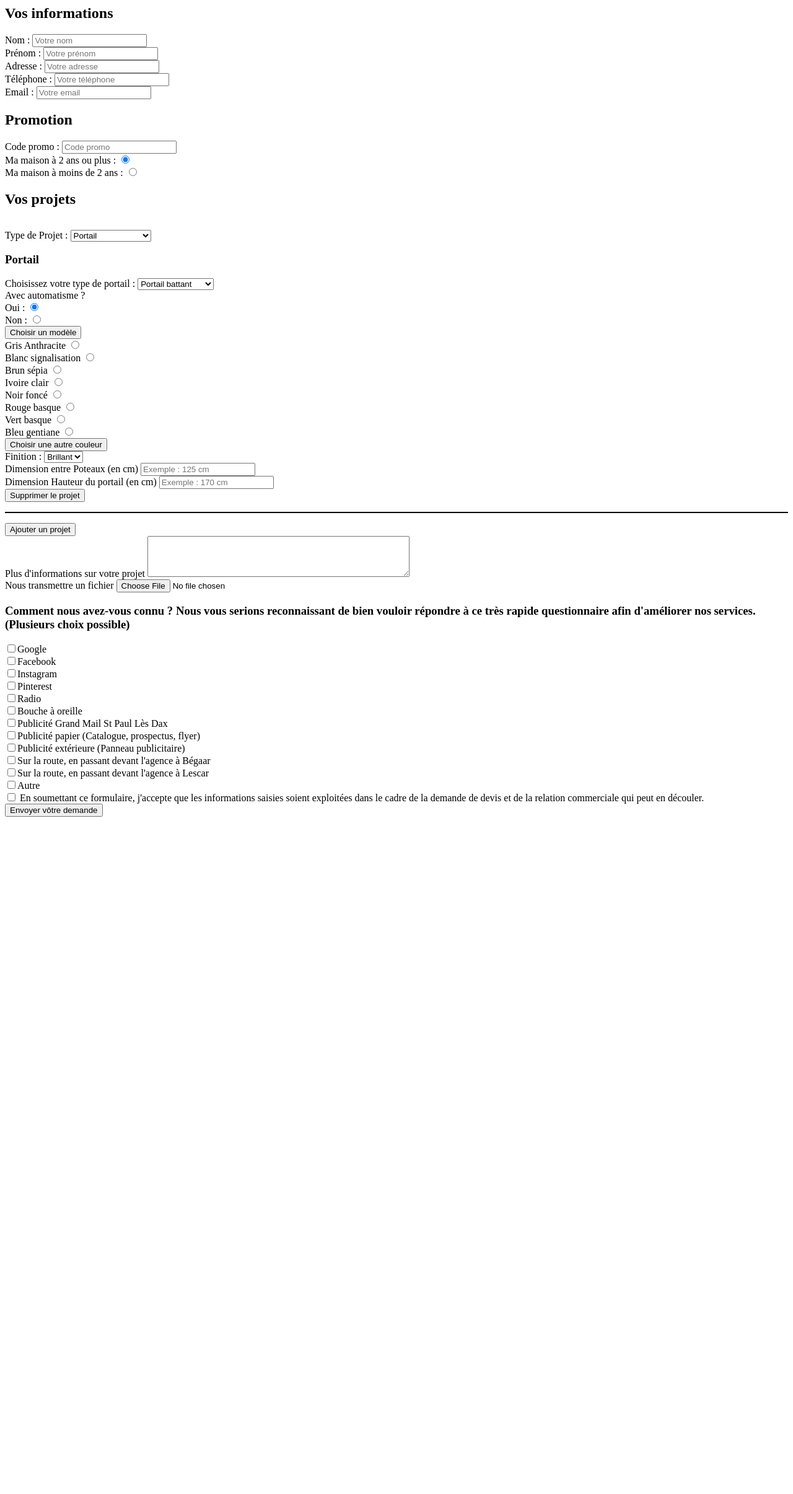
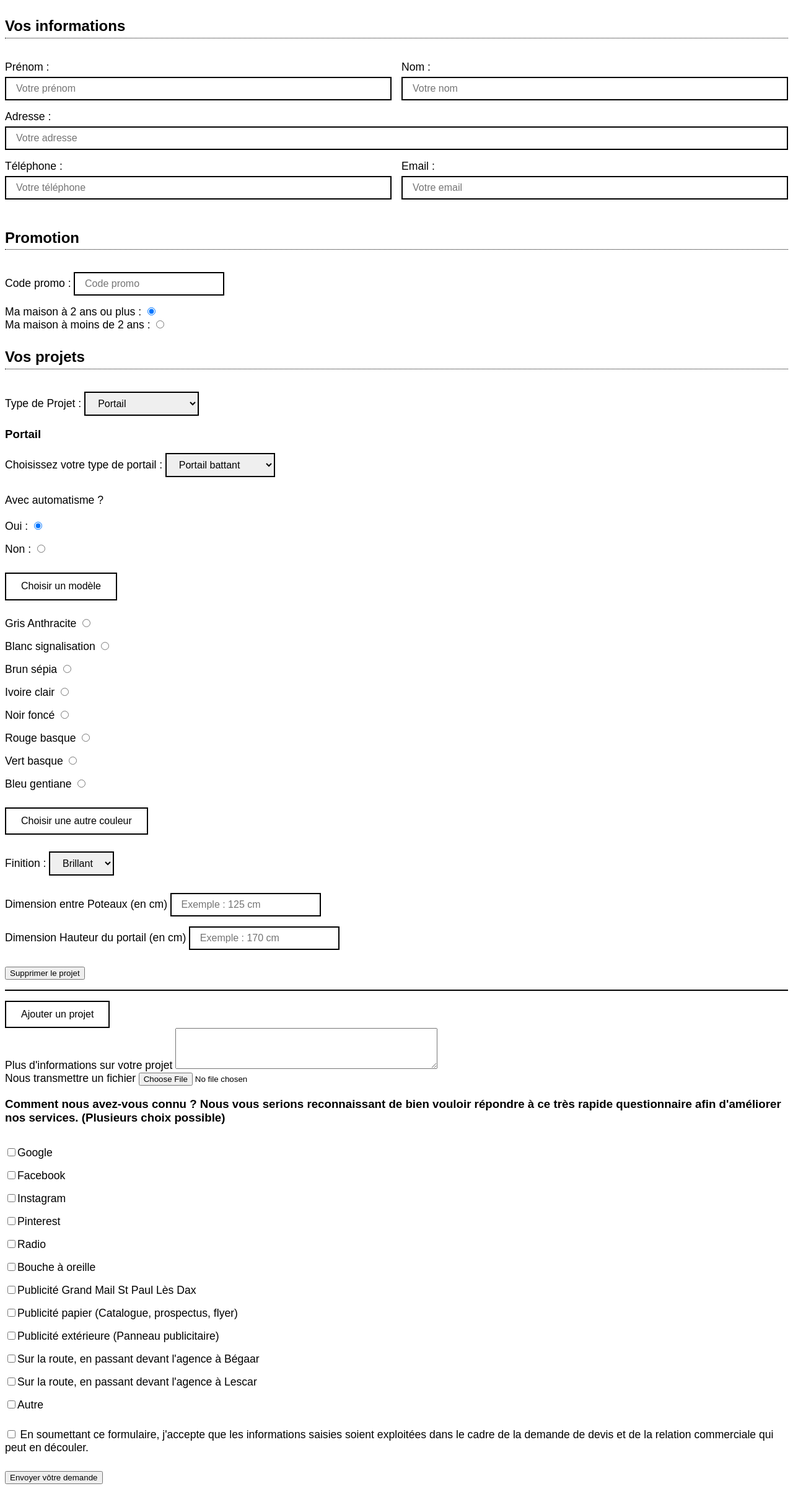
Before and after one commit to C6H804/formulaireDevis, a PHP site: page /form.php in a window 1280 px wide. Shown: the whole page at 62% size. Before the commit the page ends 1318 px from the top, so only its background shows below. Run offline with PHP 8.4, Linux system fonts and the light colour scheme.

Commit message:
Update README, enhance form structure, and add CSS styles for improved UI

```diff
--- a/components/page/formHeader.php
+++ b/components/page/formHeader.php
@@ -4,8 +4,8 @@ echo "<div class='section sectionIdentite'>";
 echo "<h2>Vos informations</h2>";
 echo "<div class='sectionGroup sectionGroupName'>";
 
+echo createInput("text", "surname", "Votre prénom", "Prénom :", "", "", "required");
 echo createInput("text", "name", "Votre nom", "Nom :", "", "", "required");
-echo createInput("text", "surname", "Votre prénom", "Prénom :", "", "", "required");
 echo "</div>";
 echo "<div class='sectionGroup sectionGroupAddress'>";
 echo createInput("text", "address", "Votre adresse", "Adresse :", "", "", "required");
--- a/components/products/_projectHeader.php
+++ b/components/products/_projectHeader.php
@@ -5,6 +5,7 @@ function projectHeader($id): bool|string
     ?>
     <div class="project" id="project<?php echo $id ?>">
         <div class="projectHeader" id="projectHeader<?php echo $id ?>">
+            <div class="inputField">
                 <label for="selectProject<?php echo $id ?>">Type de Projet : </label>
                 <select name="selectProject<?php echo $id; ?>" id="selectProject<?php echo $id ?>" onchange="window.changeProjectType(<?php echo $id ?>)">
                     <option value="Portail">Portail</option>
@@ -21,6 +22,7 @@ function projectHeader($id): bool|string
                     <option value="Autre">Autre</option>
                 </select>
             </div>
+        </div>
     <div class="projectBody">
 
 
--- /dev/null
+++ b/css/form.css
@@ -0,0 +1,82 @@
+form {
+    font-family: 'Montserrat', sans-serif;
+}
+
+h2 {
+    padding-bottom: 0.2em;
+    border-bottom: dotted black 1px;
+}
+
+.btn {
+    padding: 0.7em 1.5em;
+    font-size: 1em;
+    border: solid black 2px;
+    background-color: white;
+    cursor: pointer;
+    border-radius: 0;
+    transition: background-color 0.3s, color 0.3s;
+}
+
+.inputField input[type="text"],
+.inputField input[type="email"],
+.inputField select,
+.inputField input[type="tel"] {
+    padding: 0.5em 1em;
+    border: solid black 2px;
+    font-size: 1em;
+    border-radius: 0;
+}
+
+.inputField input[type="text"]:focus,
+.inputField input[type="email"]:focus,
+.inputField input[type="tel"]:focus {
+    box-shadow: 0 0 10px rgba(255, 0, 0, 0.3);
+    outline: none;
+}
+
+.section {
+    display: flex;
+    flex-direction: column;
+    gap: 1em;
+    margin-bottom: 1.7em;
+}
+
+.sectionIdentite .sectionGroupName {
+    display: flex;
+    gap: 1em;
+}
+
+.sectionGroupName .inputField {
+    display: flex;
+    flex-direction: column;
+    width: 100%;
+}
+
+
+.sectionGroupAddress {
+    display: flex;
+    gap: 1em;
+}
+
+.sectionGroupAddress .inputField {
+    display: flex;
+    flex-direction: column;
+    width: 100%;
+}
+
+.sectionGroupContact {
+    display: flex;
+    gap: 1em;
+}
+.sectionGroupContact .inputField {
+    display: flex;
+    flex-direction: column;
+    width: 100%;
+    min-width: 300px;
+}
+
+
+label {
+    margin-bottom: 0.3em;
+    font-size: 1.1em;
+}
--- a/form.php
+++ b/form.php
@@ -1,16 +1,16 @@
 <script type="module" defer src="js/script.js"></script>
+<link rel="stylesheet" href="css/modal.css">
+<link rel="stylesheet" href="css/form.css">
 <style>
     .hidden {
         display: none;
     }
-
     div.project {
         border-bottom: solid black 2px;
         margin: 1em 0;
         padding: 1em 0;
     }
 </style>
-<link rel="stylesheet" href="css/modal.css">
 
 <?php
 require_once 'components/utils/__createInput.php';
```
Also changed, not shown: README.md. Lines whose indentation alone changed are shown as unchanged.
